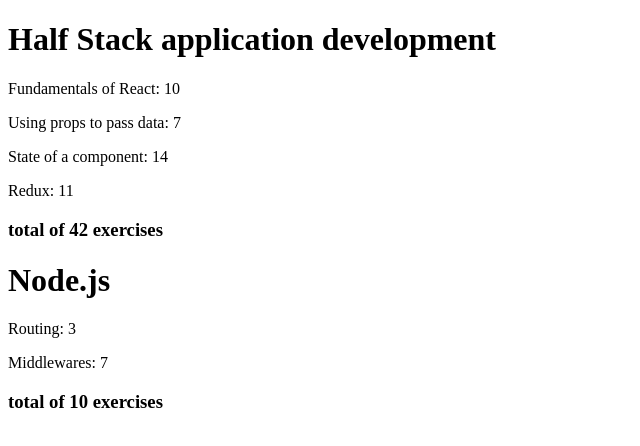
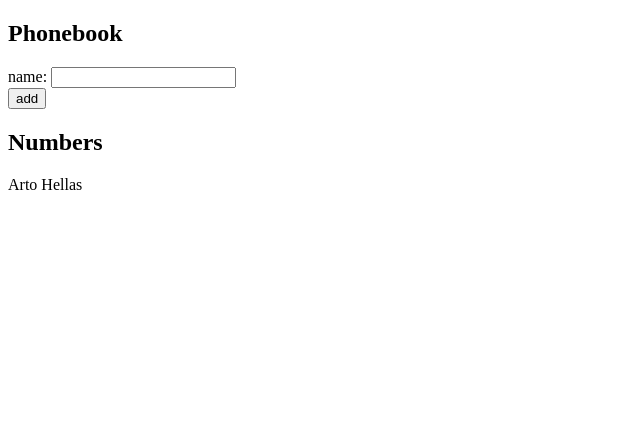
Before and after one commit to FrancoBulotas/fullstackopen, a React (Vite) app in the folder part2/: page / in a window 1280 px wide. Shown: the top 446 px of the page, without its empty margins (0-640 px from the left). Built offline with nearby package versions, Linux system fonts and the light colour scheme.

Commit message:
up to 2.6

```diff
--- a/part2/src/App.jsx
+++ b/part2/src/App.jsx
@@ -1,56 +1,87 @@
 
-import Course from "./components/Course"
+// import { useState } from 'react'
+// import Note from './components/Note'
+
+
+// const App = (props) => {
+//   const [notes, setNotes] = useState(props.notes)
+//   const [newNote, setNewNote] = useState('a new note...')
+//   const [showAll, setShowAll] = useState(true)
+
+//   const addNote = (event) => {
+//     event.preventDefault()
+//     const noteObject = {
+//       content: newNote,
+//       important: Math.random() < 0.5,
+//       id: notes.length + 1,
+//     }
+
+//     setNotes(notes.concat(noteObject))
+//     setNewNote('')
+//   }
+
+//   const handleNoteChange = (event) => {
+//    setNewNote(event.target.value)
+//   }
+
+
+//   const notesToShow = showAll ? notes : notes.filter(note => note.important)
+
+//   return (
+//     <div>
+//       <h1>Notes</h1>
+//       <div>
+//           <button onClick={() => setShowAll(!showAll)}>show {showAll ? 'important' : 'all'}</button>
+//       </div>
+//       <ul>
+//         {notesToShow.map(note =>
+//           <Note key={note.id} note={note} />
+//         )}
+//       </ul>
+//       <form onSubmit={addNote}>
+//         <input value={newNote} onChange={handleNoteChange} />
+//         <button type="submit">save</button>
+//       </form>
+//     </div>
+//   )
+// }
+
+// export default App
+import { useState } from 'react'
 
 const App = () => {
-  const courses = [
-    {
-      name: 'Half Stack application development',
-      id: 1,
-      parts: [
-        {
-          name: 'Fundamentals of React',
-          exercises: 10,
-          id: 1
-        },
-        {
-          name: 'Using props to pass data',
-          exercises: 7,
-          id: 2
-        },
-        {
-          name: 'State of a component',
-          exercises: 14,
-          id: 3
-        },
-        {
-          name: 'Redux',
-          exercises: 11,
-          id: 4
-        }
-      ]
-    },
-    {
-      name: 'Node.js',
-      id: 2,
-      parts: [
-        {
-          name: 'Routing',
-          exercises: 3,
-          id: 1
-        },
-        {
-          name: 'Middlewares',
-          exercises: 7,
-          id: 2
-        }
-      ]
+  const [persons, setPersons] = useState([{ name: 'Arto Hellas' }])
+  const [newName, setNewName] = useState('')
+
+  const addNewName = (event) =>{
+    event.preventDefault()
+    const updatedPerson = {
+      name: newName
     }
-  ]
+    setPersons(persons.concat(updatedPerson))
+    setNewName('')
+  }
+
+  const handleNameChange = (event) =>{
+    setNewName(event.target.value)
+  }
+
 
   return (
     <div>
-      <Course course={courses[0]} />
-      <Course course={courses[1]} />
+      <h2>Phonebook</h2>
+      <form onSubmit={addNewName}>
+        <div>
+          name: <input value={newName} onChange={handleNameChange} />
+        </div>
+        <div>
+          <button type="submit">add</button>
+        </div>
+      </form>
+      <h2>Numbers</h2>
+        {persons.map(person =>
+          <p key={person.name}>{person.name}</p>
+        )}
     </div>
   )
 }
--- /dev/null
+++ b/part2/src/components/Note.jsx
@@ -0,0 +1,7 @@
+
+const Note = ({ note }) => {
+    return (
+    <li>{note.content}</li>
+)}
+
+export default Note
--- a/part2/src/main.jsx
+++ b/part2/src/main.jsx
@@ -1,7 +1,28 @@
 
 
+import React from 'react'
 import ReactDOM from 'react-dom/client'
 
 import App from './App'
 
-ReactDOM.createRoot(document.getElementById('root')).render(<App />)
+const notes = [
+  {
+    id: 1,
+    content: 'HTML is easy',
+    important: true
+  },
+  {
+    id: 2,
+    content: 'Browser can execute only JavaScript',
+    important: false
+  },
+  {
+    id: 3,
+    content: 'GET and POST are the most important methods of HTTP protocol',
+    important: true
+  }
+]
+
+ReactDOM.createRoot(document.getElementById('root')).render(
+  <App />
+)
```
